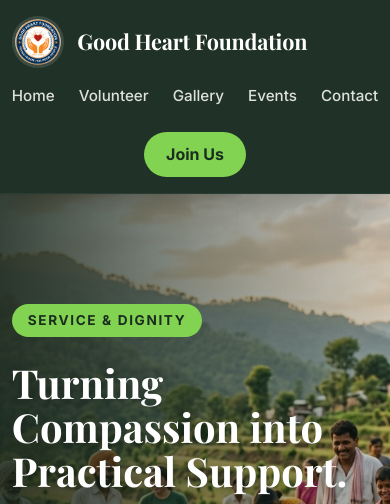
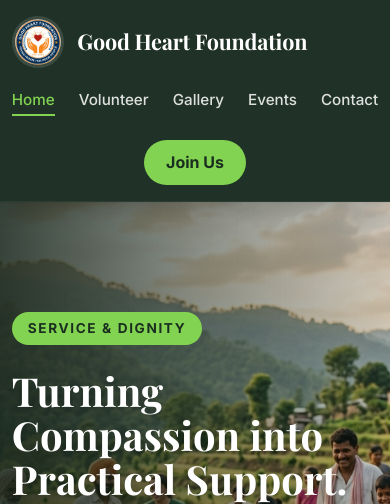
Before and after one commit to BShivaji/GoodHeartFoundation, a Flask app: page / in a window 390 px wide; the page is wider, and only the part inside the window is pictured. Shown: the top 504 px of that part. Run offline with Flask 3, Linux system fonts and the light colour scheme; data comes from the database, SQL or seed files in the repository; some libraries are stand-ins or nearby versions.

Commit message:
feat: implement base template, global styles, and responsive navigation bar

```diff
--- a/static/css/style.css
+++ b/static/css/style.css
@@ -131,11 +131,32 @@ textarea {
     font-weight: 500;
     font-size: 0.95rem;
     transition: color 0.2s ease, transform 0.2s ease;
+    position: relative;
+    padding-bottom: 4px;
+}
+
+.premium-nav a:not(.button)::after {
+    content: '';
+    position: absolute;
+    bottom: 0;
+    left: 0;
+    width: 100%;
+    height: 2px;
+    background-color: var(--accent);
+    transform: scaleX(0);
+    transform-origin: right;
+    transition: transform 0.3s ease;
 }
 
 .premium-nav a:not(.button):hover,
 .premium-nav a.active:not(.button) {
     color: var(--accent);
+}
+
+.premium-nav a.active:not(.button)::after,
+.premium-nav a:not(.button):hover::after {
+    transform: scaleX(1);
+    transform-origin: left;
 }
 
 /* Join Us button */
--- a/templates/base.html
+++ b/templates/base.html
@@ -5,7 +5,7 @@
     <meta name="viewport" content="width=device-width, initial-scale=1.0">
     <title>{% block title %}Good Heart Foundation{% endblock %}</title>
     <meta name="description" content="{% block meta_description %}Good Heart Foundation supports communities through volunteers, events, and fundraising programs.{% endblock %}">
-    <link rel="stylesheet" href="{{ url_for('static', filename='css/style.css') }}?v=16">
+    <link rel="stylesheet" href="{{ url_for('static', filename='css/style.css') }}?v=17">
     <link rel="stylesheet" href="{{ url_for('static', filename='css/transition.css') }}?v=15">
     <link rel="stylesheet" href="https://cdnjs.cloudflare.com/ajax/libs/font-awesome/6.4.0/css/all.min.css">
     <style>
--- a/templates/user/navbar.html
+++ b/templates/user/navbar.html
@@ -9,11 +9,11 @@
             <span class="navbar-brand__name">Good Heart Foundation</span>
         </a>
         <div class="navbar-links">
-            <a href="{{ url_for('user.home') }}">Home</a>
-            <a href="{{ url_for('volunteer.show_volunteer_form') }}">Volunteer</a>
-            <a href="{{ url_for('user.gallery') }}">Gallery</a>
-            <a href="{{ url_for('event.list_events') }}">Events</a>
-            <a href="{{ url_for('user.contact') }}">Contact</a>
+            <a href="{{ url_for('user.home') }}" class="{{ 'active' if request.endpoint == 'user.home' else '' }}">Home</a>
+            <a href="{{ url_for('volunteer.show_volunteer_form') }}" class="{{ 'active' if request.endpoint == 'volunteer.show_volunteer_form' else '' }}">Volunteer</a>
+            <a href="{{ url_for('user.gallery') }}" class="{{ 'active' if request.endpoint == 'user.gallery' else '' }}">Gallery</a>
+            <a href="{{ url_for('event.list_events') }}" class="{{ 'active' if request.endpoint == 'event.list_events' else '' }}">Events</a>
+            <a href="{{ url_for('user.contact') }}" class="{{ 'active' if request.endpoint == 'user.contact' else '' }}">Contact</a>
             <a class="button navbar-button" href="{{ url_for('volunteer.show_volunteer_form') }}">Join Us</a>
         </div>
     </div>
```
